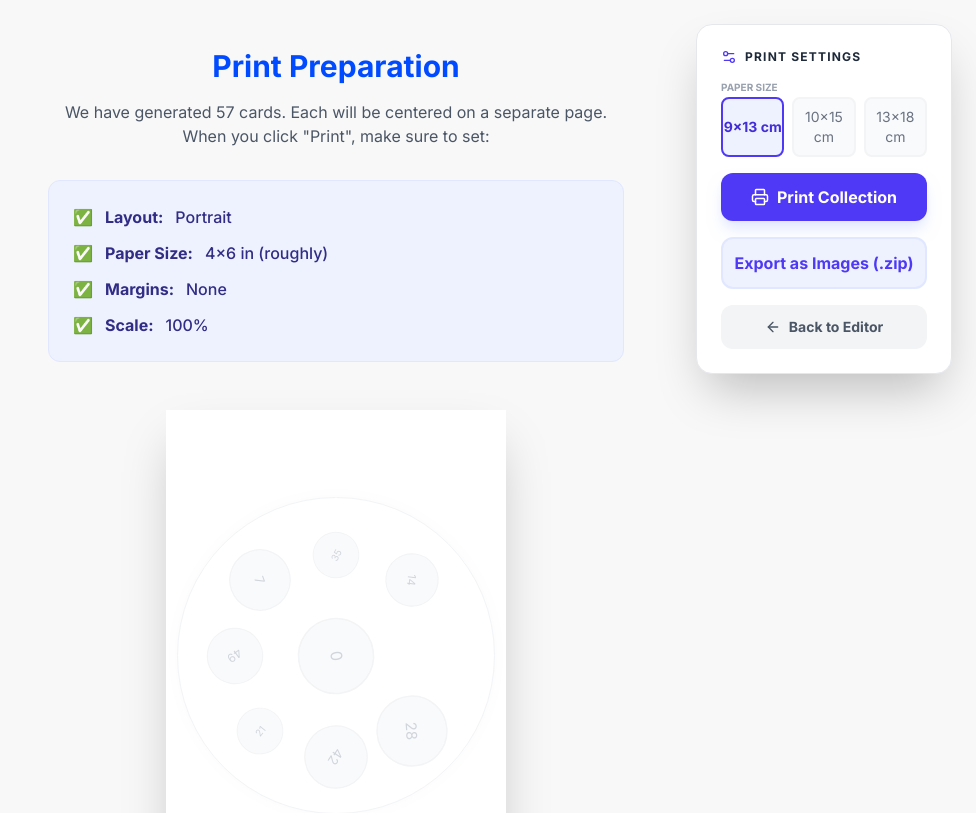
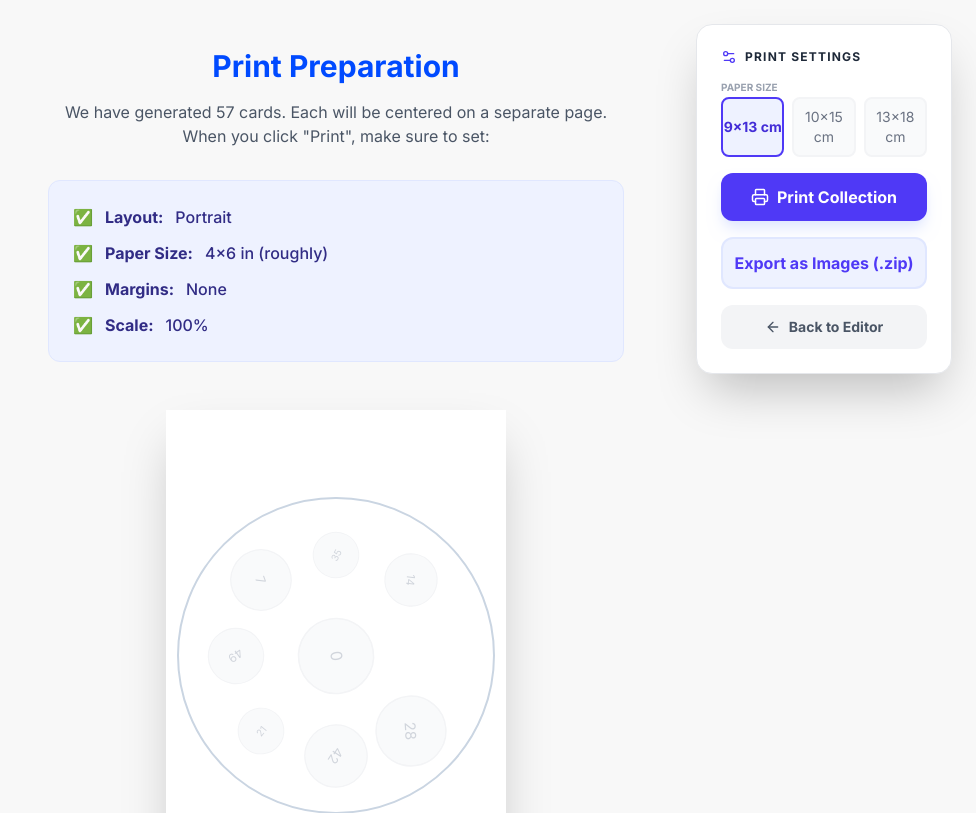
Before and after one commit to rlirli/twin-blitz, a Next.js app: page /print in a window 1280 px wide. Shown: the top 813 px of the page, without its empty margins (304-1280 px from the left). Built offline with nearby package versions, Linux system fonts and the light colour scheme.

Commit message:
feat: Increase cutting guide visibility

```diff
--- a/src/app/print/page.tsx
+++ b/src/app/print/page.tsx
@@ -166,7 +166,7 @@ export default function PrintPage() {
             >
               {/* 84mm Round Card */}
               <div
-                className="relative overflow-hidden rounded-full border border-gray-100 bg-white shadow-[0_0_20px_rgba(0,0,0,0.02)]"
+                className="relative overflow-hidden rounded-full border-2 border-slate-300 bg-white"
                 style={{ width: "84mm", height: "84mm" }}
               >
                 {cardIndices.map((symbolIdx, i) => {
--- a/src/lib/utils/card-exporter.ts
+++ b/src/lib/utils/card-exporter.ts
@@ -52,8 +52,8 @@ async function renderCardToCanvas(
 
   ctx.beginPath();
   ctx.arc(centerX, centerY, cardRadius, 0, Math.PI * 2);
-  ctx.strokeStyle = "#e5e7eb"; // Very light gray cutting guide
-  ctx.lineWidth = 1;
+  ctx.strokeStyle = "#94a3b8"; // More prominent cutting guide
+  ctx.lineWidth = 5;
   ctx.stroke();
 
   // 3. Draw symbols at their relative positions using the centralized layout engine
```
